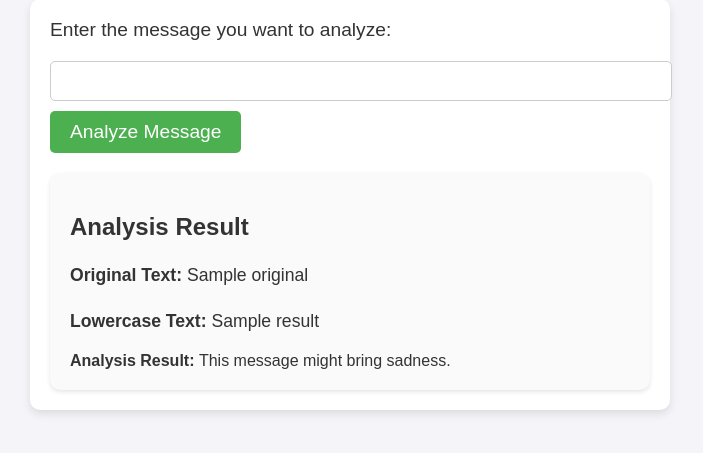
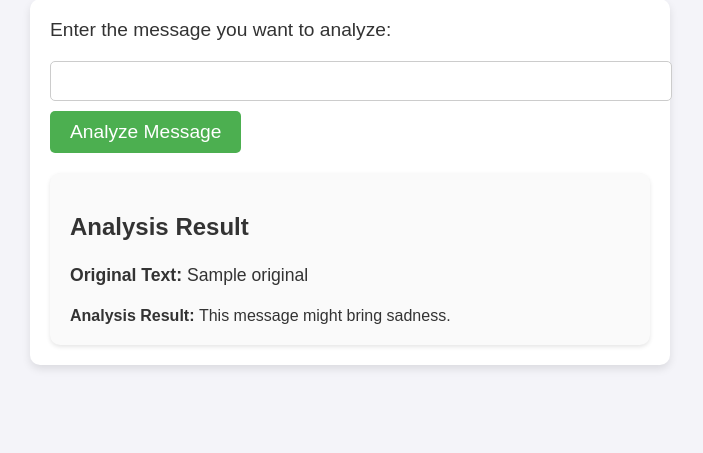
Before and after one commit to MitVinay/Emotion-mlops, a Flask app: template flask_app/templates/index.html in a window 1280 px wide. Shown: the part 226-679 px from the top of the page, without its empty margins (290-993 px from the left). Run offline with Flask 3, Linux system fonts and the light colour scheme; the template is opened without the code that fills it: most values are stand-ins (such as "Sample title", 1, 10 or a date in 2020); parts of the project's set-up code (start-up, migrations or seed data) failed here and were passed over.

Commit message:
Done with the model serving

```diff
--- a/flask_app/app.py
+++ b/flask_app/app.py
@@ -22,7 +22,8 @@ def home():
 
 
         # Make prediction using the model
-        result = model.predict(feature)[0]
+        result = model.predict(feature)
+        print(result)
 
         # Analyze sentiment (this can be based on the model's output)
         sentiment = "happy" if result == 1 else "sad"  # Example: Assuming 1 = happy, 0 = sad
--- a/flask_app/templates/index.html
+++ b/flask_app/templates/index.html
@@ -107,7 +107,6 @@
             <div class="result">
                 <h2>Analysis Result</h2>
                 <p><strong>Original Text:</strong> {{ original }}</p>
-                <p><strong>Lowercase Text:</strong> {{ result }}</p>
                     <strong>Analysis Result: </strong>
                     {% if result == 'happy' %}
                         This message brings a sense of happiness!
```
